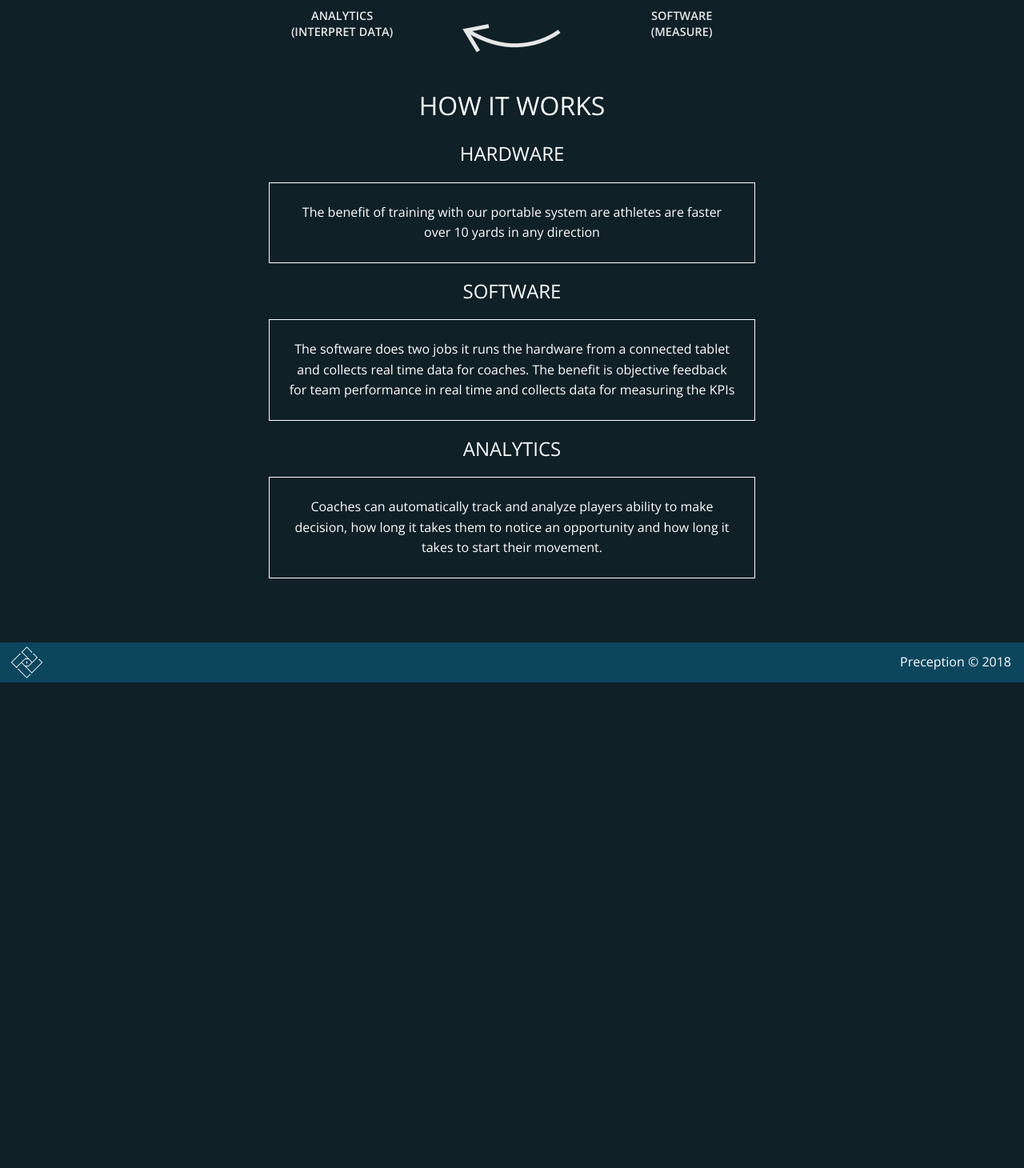
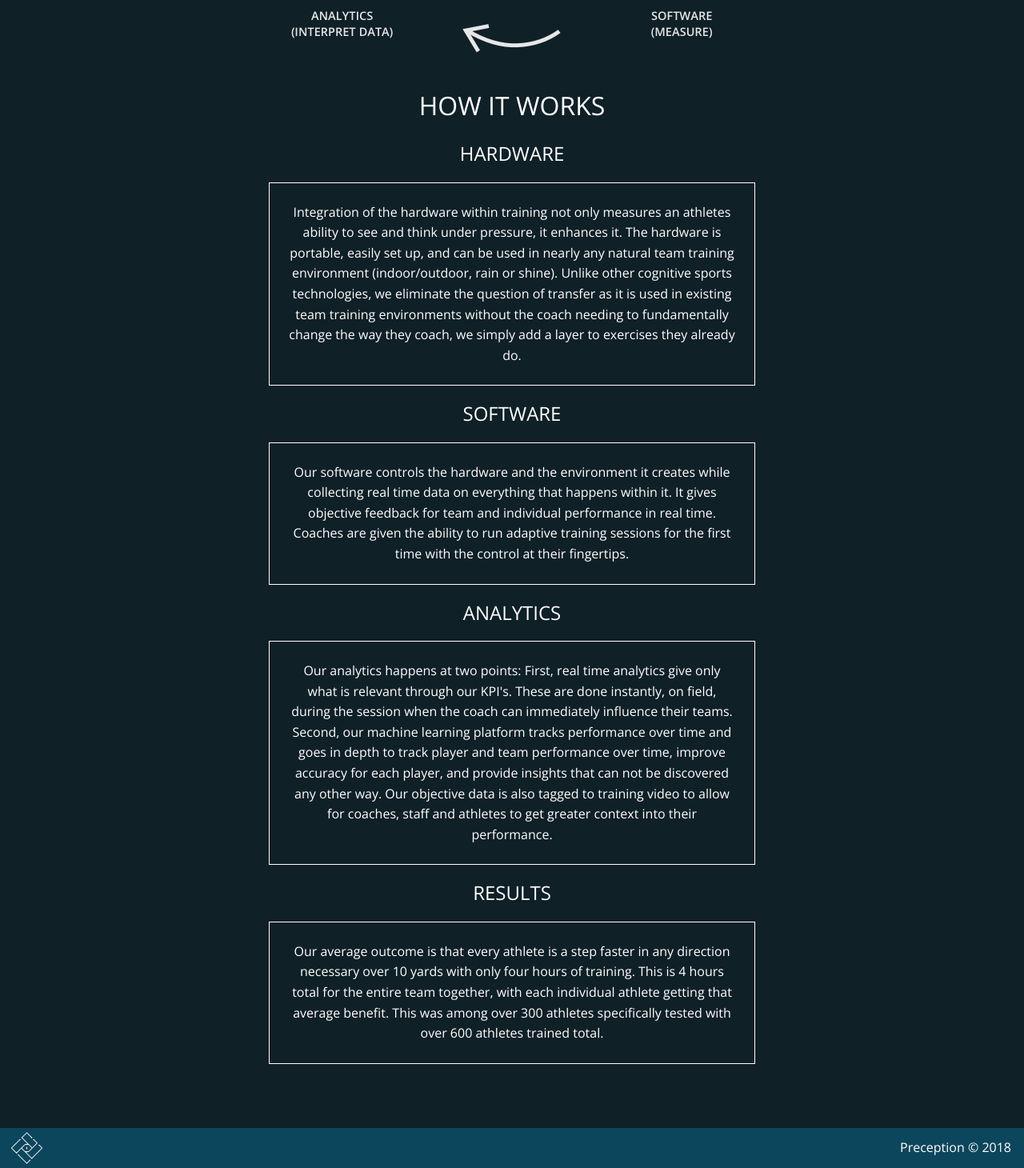
Before and after one commit to karyma-dev/preception, a React (Create React App) app: page /pod in a window 1280 px wide. Shown: the part 554-2014 px from the top of the page at 80% size. Before the commit the page ends 1407 px from the top, so only its background shows below. Built offline with nearby package versions, Linux system fonts and the light colour scheme.

Commit message:
added text to results

```diff
--- a/src/components/Pod/index.js
+++ b/src/components/Pod/index.js
@@ -14,25 +14,28 @@ export default function Pod() {
         <div className="pod-section">
           <h6 className="pod-section-header">Hardware</h6>
           <p className="pod-section-summary">
-            The benefit of training with our portable system are athletes are faster over 10 yards
-            in any direction
+          Integration of the hardware within training not only measures an athletes ability to see and think under pressure, it enhances it.  The hardware is portable, easily set up, and can be used in nearly any natural team training environment (indoor/outdoor, rain or shine).  Unlike other cognitive sports technologies, we eliminate the question of transfer as it is used in existing team training environments without the coach needing to fundamentally change the way they coach, we simply add a layer to exercises they already do.
+
           </p>
         </div>
 
         <div className="pod-section">
           <h6 className="pod-section-header">Software</h6>
           <p className="pod-section-summary">
-            The software does two jobs it runs the hardware from a connected tablet and collects
-            real time data for coaches. The benefit is objective feedback for team performance in
-            real time and collects data for measuring the KPIs
+          Our software controls the hardware and the environment it creates while collecting real time data on everything that happens within it.  It gives objective feedback for team and individual performance in real time.  Coaches are given the ability to run adaptive training sessions for the first time with the control at their fingertips.
           </p>
         </div>
 
         <div className="pod-section">
           <h6 className="pod-section-header">Analytics</h6>
           <p className="pod-section-summary">
-            Coaches can automatically track and analyze players ability to make decision, how long
-            it takes them to notice an opportunity and how long it takes to start their movement.
+          Our analytics happens at two points: First, real time analytics give only what is relevant through our KPI's.  These are done instantly, on field, during the session when the coach can immediately influence their teams.  Second, our machine learning platform tracks performance over time and goes in depth to track player and team performance over time, improve accuracy for each player, and provide insights that can not be discovered any other way.  Our objective data is also tagged to training video to allow for coaches, staff and athletes to get greater context into their performance.
+          </p>
+        </div>
+        <div className="pod-section">
+          <h6 className="pod-section-header">Results</h6>
+          <p className="pod-section-summary">
+          Our average outcome is that every athlete is a step faster in any direction necessary over 10 yards with only four hours of training.  This is 4 hours total for the entire team together, with each individual athlete getting that average benefit.  This was among over 300 athletes specifically tested with over 600 athletes trained total.
           </p>
         </div>
       </div>
--- a/src/styles/css/main.css
+++ b/src/styles/css/main.css
@@ -617,7 +617,7 @@ h5 {
 }
 
 .ourteam-last-para {
-  margin: 4rem 1rem;
+  margin: 4rem 5rem;
   text-align: center;
   font-size: 1rem;
   padding: 1rem;
--- a/src/styles/sass/pages/_ourteam.scss
+++ b/src/styles/sass/pages/_ourteam.scss
@@ -4,13 +4,15 @@
 }
 
 .ourteam-last-para{
-  margin: 4rem 1rem;
+  margin: 4rem 5rem;
   text-align: center;
   font-size: 1rem;
   padding: 1rem;
   border: white 1px solid;
+
   @media only screen and (max-width: 786px) {
   text-align: left;
+
   }
 }
 
```
Also changed, not shown: 1 other file (tests, documents, lock files or other folders).
